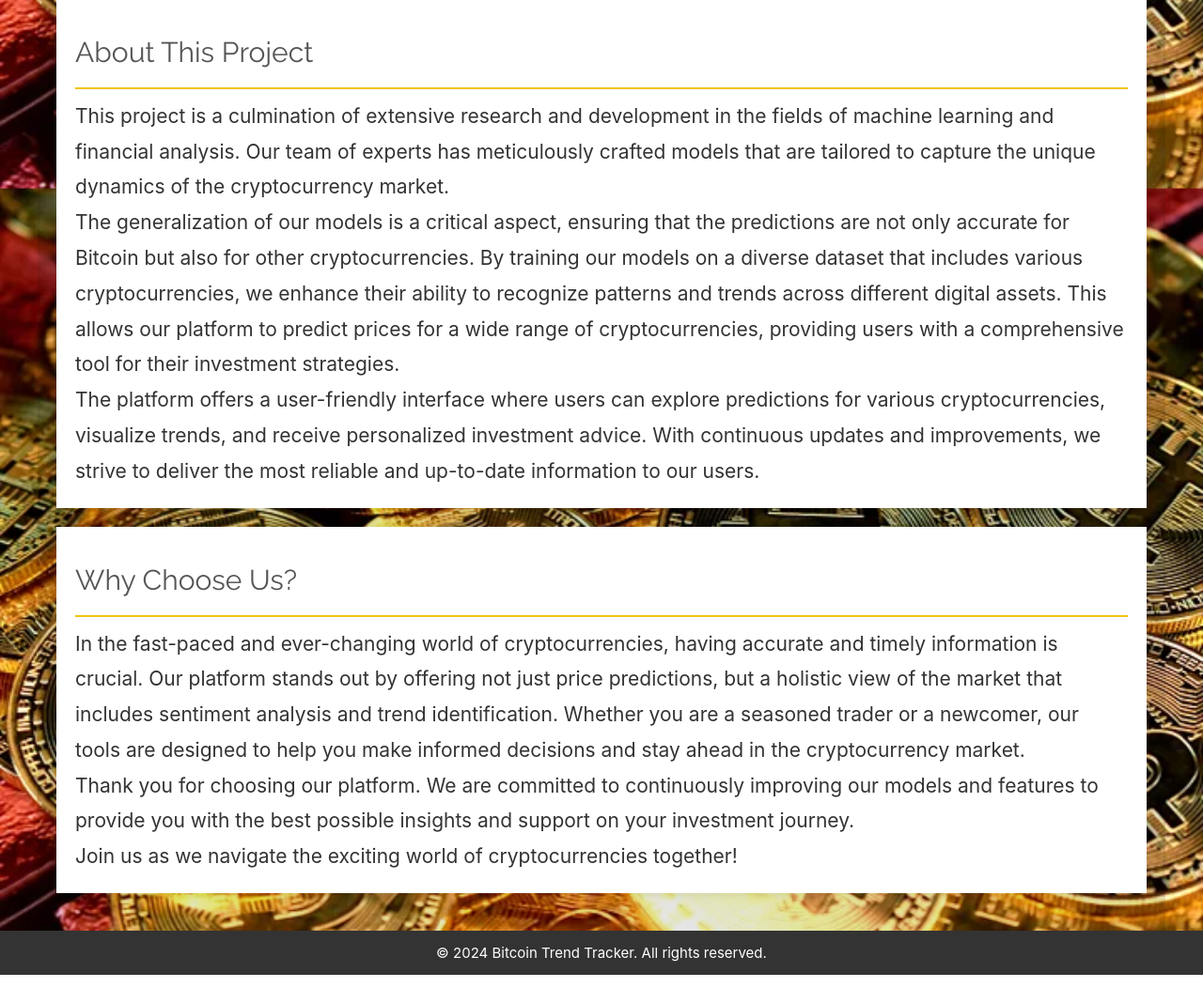
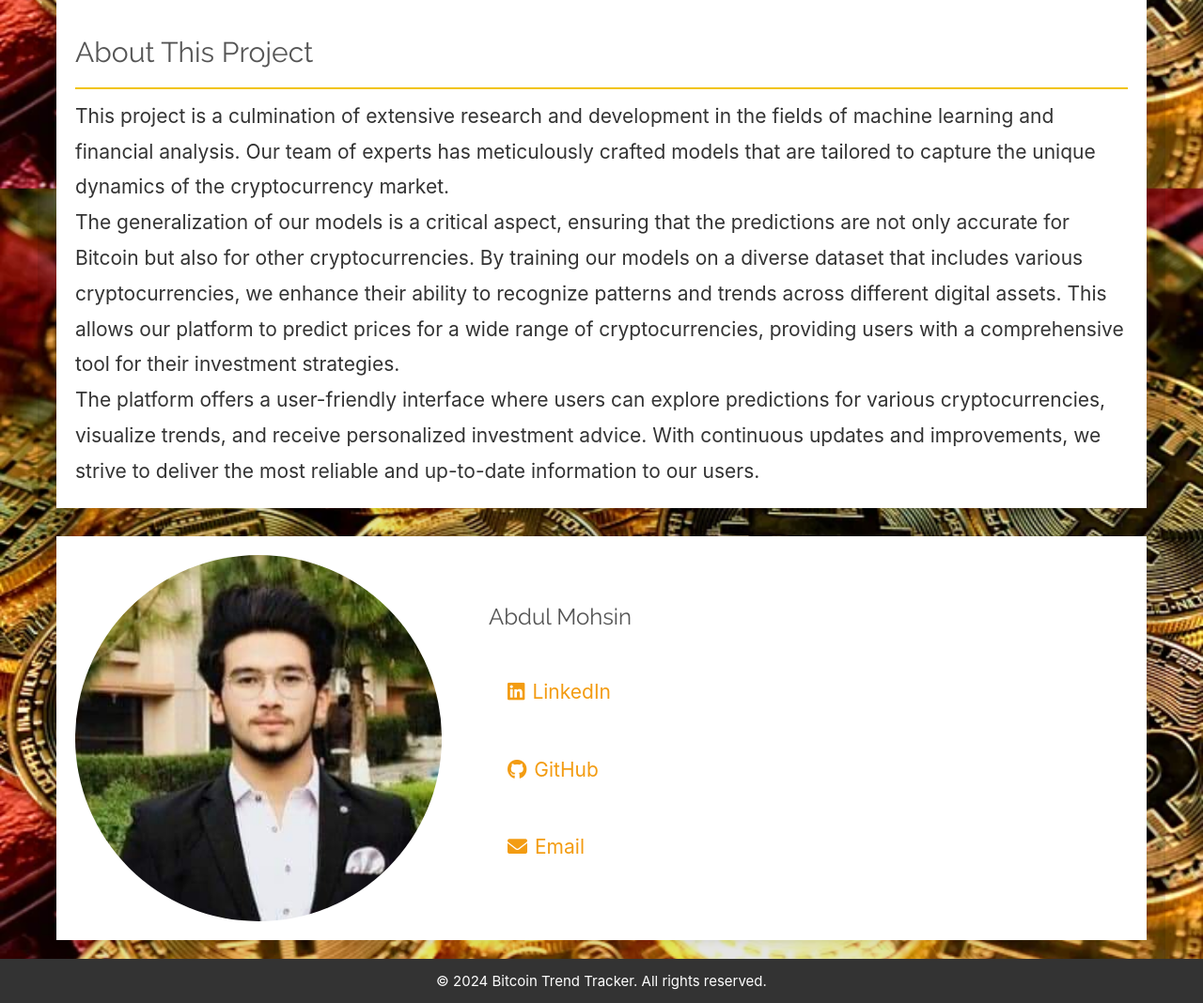
Before and after one commit to Tarklaan/Bitcoin-Trend-Tracker, a Django app: page /about/ in a window 1280 px wide. Shown: the part 1506-2574 px from the top of the page at 94% size. Before the commit the page ends 2544 px from the top, so only its background shows below. Run offline with Django 5.2, Linux system fonts and the light colour scheme; parts of the project's set-up code (start-up, migrations or seed data) failed here and were passed over.

Commit message:
Update about.html

```diff
--- a/base/templates/base/about.html
+++ b/base/templates/base/about.html
@@ -7,6 +7,8 @@
     <meta charset="UTF-8">
     <meta name="viewport" content="width=device-width, initial-scale=1.0">
     <title>About Us - Bitcoin Trend Tracker</title>
+    <!-- Link to FontAwesome for icons -->
+    <link rel="stylesheet" href="https://cdnjs.cloudflare.com/ajax/libs/font-awesome/6.0.0-beta3/css/all.min.css">
     <style>
         body {
             font-family: Arial, sans-serif;
@@ -50,48 +52,58 @@
             padding-bottom: 10px;
         }
 
-        .choices {
-            display: flex;
-            flex-wrap: wrap;
-        }
-
-        .choices div {
-            flex: 1;
-            min-width: 250px;
-            padding: 10px;
-        }
-
-        .choices div h3 {
-            color: #f39c12;
-            margin-top: 0;
-        }
-
         footer {
             color: #fff;
             text-align: center;
             padding: 10px 0;
         }
+
         .team {
-            background-color:white;
+            background-color: white;
             display: flex;
             justify-content: space-around;
             align-items: center;
-        }
-
-        .team div {
-            background-color:#BBE9FF;
-            text-align: center;
-            font-weight: bold;
-            font-style: italic;
+            margin-top: 30px;
+            padding: 20px;
+            box-shadow: 0 0 10px rgba(0, 0, 0, 0.1);
         }
 
         .team img {
-            width: 300px; /* Adjust as needed */
-            height: 300px;
-            display: block;
-            margin: 0 auto;
+            width: 390px; /* Increased size by 30% */
+            height: 390px;
+            border-radius: 50%;
+            object-fit: cover;
+            margin-right: 30px;
         }
 
+        .team-info {
+            flex: 1;
+            padding-left: 20px;
+            color: #333;
+        }
+
+        .team-info h3 {
+            margin-top: 0;
+            color: #555;
+        }
+
+        .team-info p {
+            margin: 5px 0;
+        }
+
+        .team-info a {
+            color: #f39c12;
+            text-decoration: none;
+            margin-right: 15px;
+        }
+
+        .team-info a:hover {
+            text-decoration: underline;
+        }
+
+        .team-info i {
+            margin-right: 8px; /* Adds space between icon and text */
+        }
     </style>
 </head>
 <body>
@@ -128,11 +140,17 @@
         <p>The platform offers a user-friendly interface where users can explore predictions for various cryptocurrencies, visualize trends, and receive personalized investment advice. With continuous updates and improvements, we strive to deliver the most reliable and up-to-date information to our users.</p>
     </div>
 
-    <div class="parts">
-        <h2>Why Choose Us?</h2>
-        <p>In the fast-paced and ever-changing world of cryptocurrencies, having accurate and timely information is crucial. Our platform stands out by offering not just price predictions, but a holistic view of the market that includes sentiment analysis and trend identification. Whether you are a seasoned trader or a newcomer, our tools are designed to help you make informed decisions and stay ahead in the cryptocurrency market.</p>
-        <p>Thank you for choosing our platform. We are committed to continuously improving our models and features to provide you with the best possible insights and support on your investment journey.</p>
-        <p>Join us as we navigate the exciting world of cryptocurrencies together!</p>
+    <div class="team">
+        <img src="{% static 'images/mohsin.jpeg' %}" alt="Developer Photo">
+        <div class="team-info">
+            <h3>Abdul Mohsin</h3>
+            <p><a href="https://www.linkedin.com/in/abdul-mohsin-55265a206/" target="_blank">
+                <i class="fab fa-linkedin"></i>LinkedIn</a></p>
+            <p><a href="https://github.com/Tarklaan" target="_blank">
+                <i class="fab fa-github"></i>GitHub</a></p>
+            <p><a href="mailto:mohsin.trklan@gmail.com">
+                <i class="fas fa-envelope"></i>Email</a></p>
+        </div>
     </div>
 </div>
 
```
